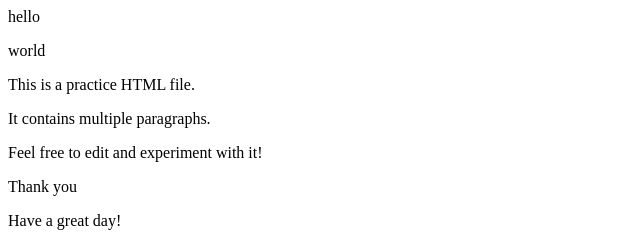
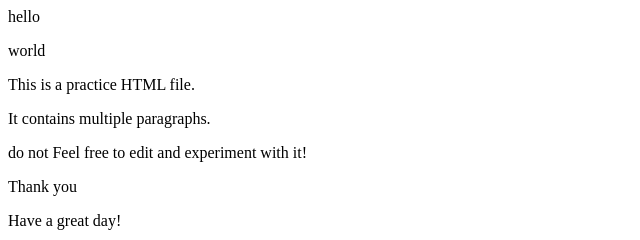
Before and after one commit to Ivansh04/practice, a plain HTML site: page index.html in a window 1280 px wide. Shown: the top 240 px of the page, 0-640 px from the left. Drawn offline with Linux system fonts and the light colour scheme.

Commit message:
Update paragraph text in index.html

```diff
--- a/index.html
+++ b/index.html
@@ -2,7 +2,7 @@
 <p>world</p>
 <p>This is a practice HTML file.</p>
 <p>It contains multiple paragraphs.</p>
-<p>Feel free to edit and experiment with it!</p>
+<p>do not Feel free to edit and experiment with it!</p>
 <p>Thank you</p>
 <p>Have a great day!</p>
 <p>Goodbye!</p>
```
